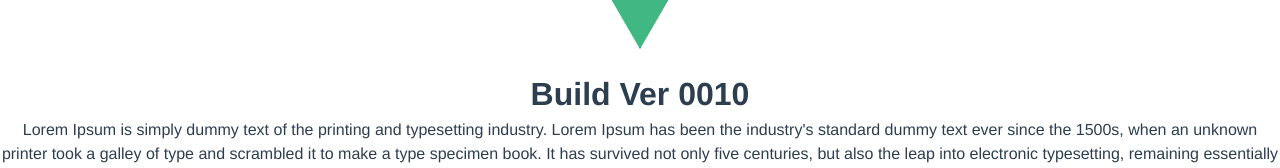
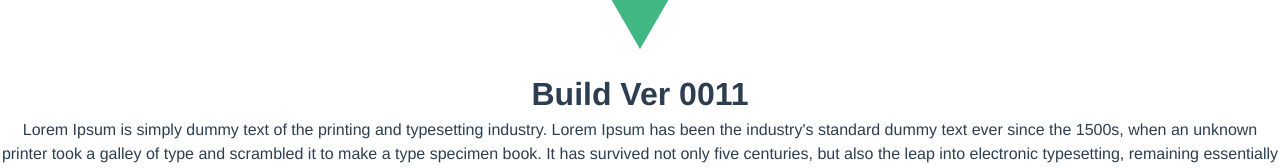
Before and after one commit to hieudtr8/vue-pwa, a Vue app: page / in a window 1280 px wide. Shown: the part 257-425 px from the top of the page. Built offline with nearby package versions, Linux system fonts and the light colour scheme.

Commit message:
Update ver 11

```diff
--- a/src/App.vue
+++ b/src/App.vue
@@ -2,7 +2,7 @@
   <v-app>
     <div id="app">
       <img alt="Vue logo" src="./assets/logo.png" />
-      <h1>Build Ver 0010</h1>
+      <h1>Build Ver 0011</h1>
       <p>
         Lorem Ipsum is simply dummy text of the printing and typesetting
         industry. Lorem Ipsum has been the industry's standard dummy text ever
```
